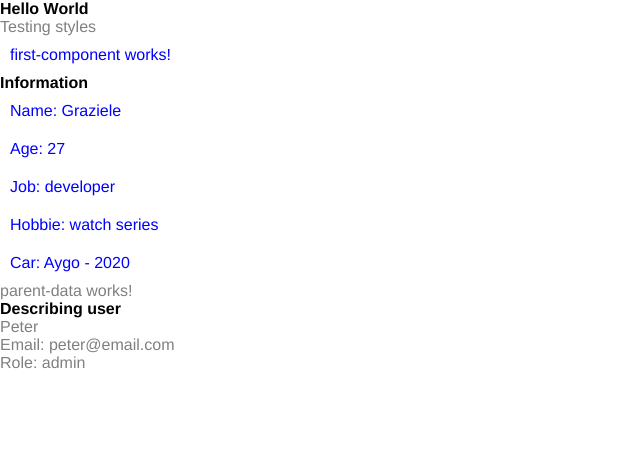
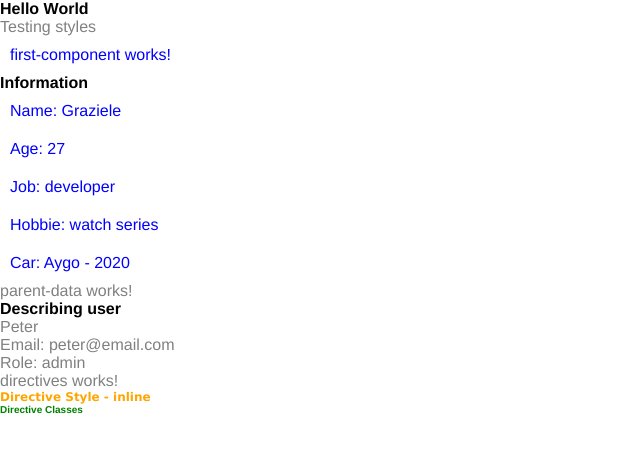
Before and after one commit to grazirs/angular, an Angular app: page / in a window 1280 px wide. Shown: the top 452 px of the page, without its empty margins (0-640 px from the left). Built offline with nearby package versions, Linux system fonts and the light colour scheme.

Commit message:
directives - inline and classes

```diff
--- a/src/app/app.component.html
+++ b/src/app/app.component.html
@@ -2,3 +2,4 @@
 <p>Testing styles</p>
 <app-first-component></app-first-component>
 <app-parent-data [name]="userName" [userData]="userData"></app-parent-data>
+<app-directives></app-directives>
--- a/src/app/app.module.ts
+++ b/src/app/app.module.ts
@@ -4,12 +4,14 @@ import { BrowserModule } from '@angular/platform-browser';
 import { AppComponent } from './app.component';
 import { FirstComponentComponent } from './components/first-component/first-component.component';
 import { ParentDataComponent } from './components/parent-data/parent-data.component';
+import { DirectivesComponent } from './components/directives/directives.component';
 
 @NgModule({
   declarations: [
     AppComponent,
     FirstComponentComponent,
-    ParentDataComponent
+    ParentDataComponent,
+    DirectivesComponent
   ],
   imports: [
     BrowserModule
--- /dev/null
+++ b/src/app/components/directives/directives.component.css
@@ -0,0 +1,7 @@
+.green-title {
+  color: green;
+}
+
+.small-title {
+  font-size: 10px;
+}
--- /dev/null
+++ b/src/app/components/directives/directives.component.html
@@ -0,0 +1,3 @@
+<p>directives works!</p>
+<h2 [ngStyle]="{'font-size': '12px', color: color, 'font-family': font}">Directive Style - inline</h2>
+<h2 [ngClass]="classes">Directive Classes</h2>
--- /dev/null
+++ b/src/app/components/directives/directives.component.ts
@@ -0,0 +1,19 @@
+import { Component, OnInit } from '@angular/core';
+
+@Component({
+  selector: 'app-directives',
+  templateUrl: './directives.component.html',
+  styleUrls: ['./directives.component.css']
+})
+export class DirectivesComponent implements OnInit {
+  size: number = 40;
+  font: string = 'Verdana';
+  color: string = 'orange';
+  classes: Array<String> = ['small-title', 'green-title'];
+
+  constructor() { }
+
+  ngOnInit(): void {
+  }
+
+}
```
Also changed, not shown: 1 other file (tests, documents, lock files or other folders).
